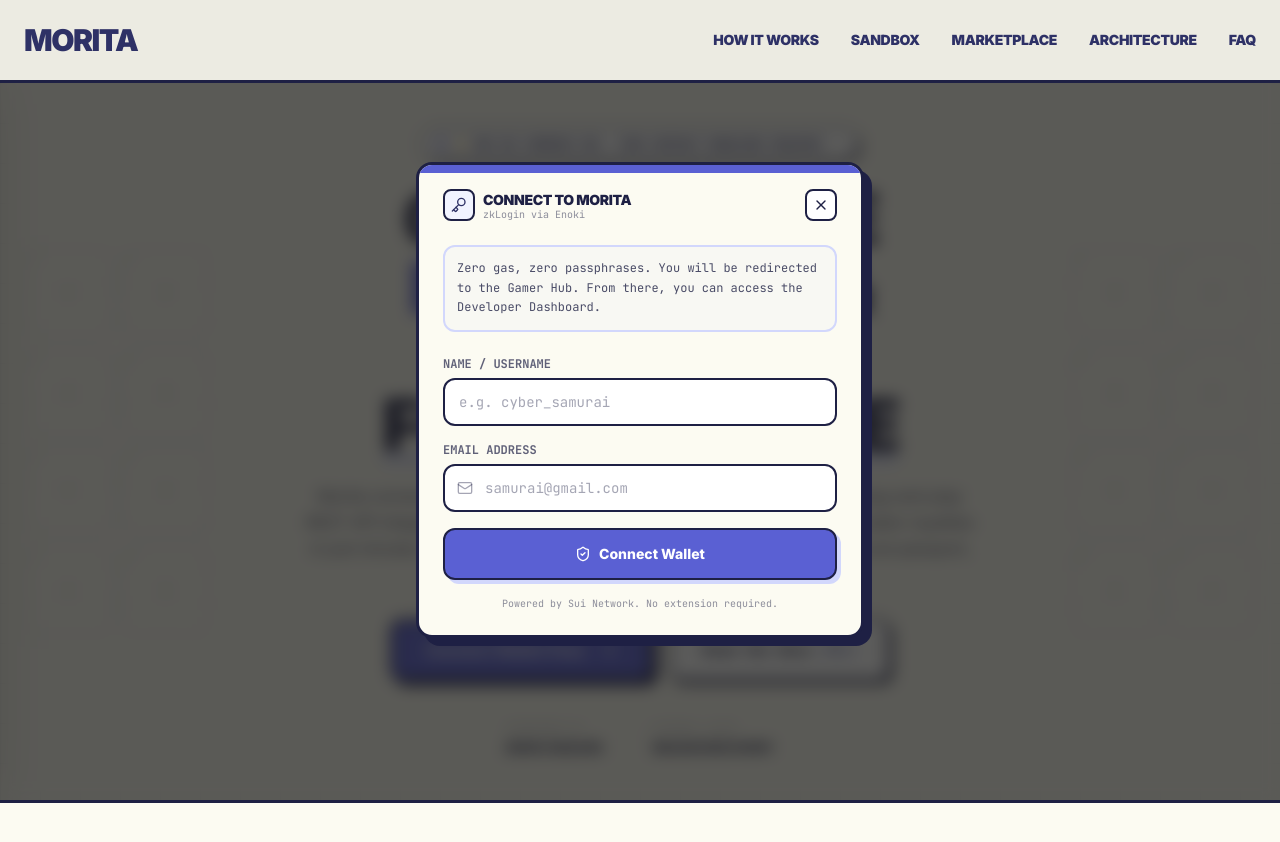
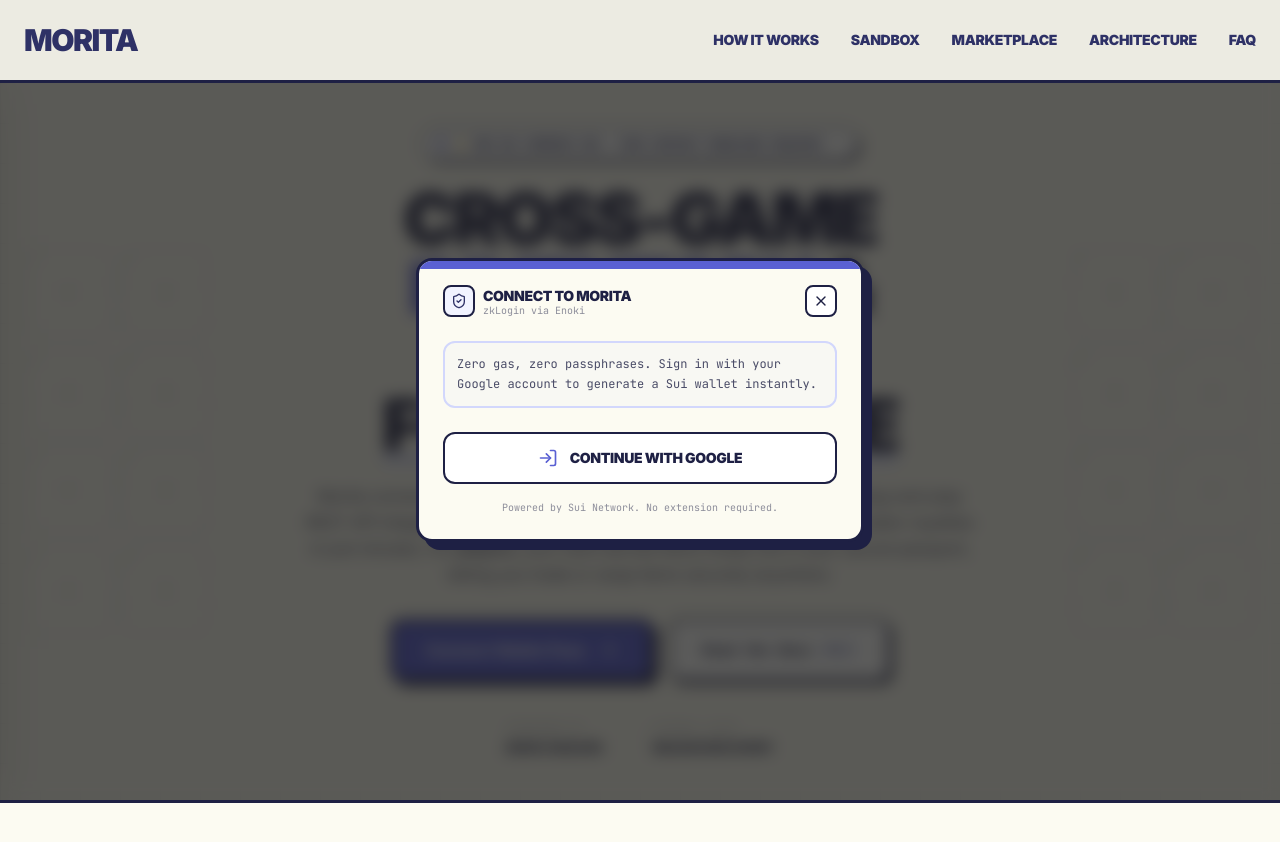
Before and after one commit to Rezacrown/morita-sui, a Next.js app in the folder application/: page / in a window 1280 px wide. Both pictures are taken after a click on the button "Connect Wallet Pass". Shown: the top 842 px of the page. Built offline with nearby package versions, Linux system fonts and the light colour scheme.

Commit message:
feat: update login flow — Google OAuth -> username -> redirect to Hub

```diff
--- a/application/components/landing/login-modal.tsx
+++ b/application/components/landing/login-modal.tsx
@@ -2,7 +2,7 @@
 
 import React, { useState } from 'react';
 import { useRouter } from 'next/navigation';
-import { X, Mail, ShieldCheck, Key } from 'lucide-react';
+import { X, ShieldCheck, LogIn, User } from 'lucide-react';
 import { useAuthStore } from '@/stores/auth-store';
 
 interface LoginModalProps {
@@ -13,22 +13,32 @@
 export default function LoginModal({ isOpen, onClose }: LoginModalProps) {
   const router = useRouter();
   const login = useAuthStore((s) => s.login);
-  const [email, setEmail] = useState('');
-  const [name, setName] = useState('');
+
+  const [step, setStep] = useState<'oauth' | 'username' | 'finishing'>('oauth');
   const [isLoading, setIsLoading] = useState(false);
+  const [username, setUsername] = useState('');
 
   if (!isOpen) return null;
 
-  const handleSubmit = (e: React.FormEvent) => {
-    e.preventDefault();
-    if (!email || !name) return;
+  const handleGoogleOAuth = () => {
     setIsLoading(true);
     setTimeout(() => {
       setIsLoading(false);
-      login(name);
+      setStep('username');
+    }, 1200);
+  };
+
+  const handleSetUsername = (e: React.FormEvent) => {
+    e.preventDefault();
+    if (!username.trim()) return;
+    setIsLoading(true);
+    setStep('finishing');
+    setTimeout(() => {
+      setIsLoading(false);
+      login(username.trim());
       onClose();
       router.push('/inventory');
-    }, 1500);
+    }, 800);
   };
 
   return (
@@ -39,7 +49,7 @@
         <div className="flex justify-between items-center mb-6">
           <div className="flex items-center gap-2">
             <div className="w-8 h-8 rounded-lg bg-blueberry-cream border-2 border-border-dark flex items-center justify-center">
-              <Key className="w-4 h-4 text-blueberry-dark" />
+              <ShieldCheck className="w-4 h-4 text-blueberry-dark" />
             </div>
             <div>
               <h3 className="font-display font-black text-sm uppercase text-border-dark tracking-tight">Connect to Morita</h3>
@@ -49,30 +59,50 @@
           <button onClick={onClose} className="p-1.5 border-2 border-border-dark rounded-lg bg-white hover:bg-border-dark/5 transition-all text-border-dark cursor-pointer"><X className="w-4 h-4" /></button>
         </div>
 
+        {step === 'oauth' && (
+          <>
             <div className="bg-blueberry-light/10 border-2 border-blueberry-light text-xs font-mono p-3 rounded-xl mb-6 text-border-dark/80 leading-relaxed">
-          Zero gas, zero passphrases. You will be redirected to the Gamer Hub. From there, you can access the Developer Dashboard.
+              Zero gas, zero passphrases. Sign in with your Google account to generate a Sui wallet instantly.
             </div>
+            <button
+              onClick={handleGoogleOAuth}
+              disabled={isLoading}
+              className="w-full flex items-center justify-center gap-3 py-3.5 bg-white border-2 border-border-dark rounded-xl font-display font-black text-sm uppercase tracking-tight hover:bg-blueberry-cream transition-all cursor-pointer disabled:opacity-50 disabled:cursor-not-allowed"
+            >
+              {isLoading ? (
+                <><div className="w-4 h-4 border-2 border-blueberry border-t-transparent rounded-full animate-spin" /><span>Redirecting...</span></>
+              ) : (
+                <><LogIn className="w-5 h-5 text-blueberry" /><span>Continue with Google</span></>
+              )}
+            </button>
+          </>
+        )}
 
-        <form onSubmit={handleSubmit} className="space-y-4">
-          <div>
-            <label className="block text-xs font-mono font-bold text-border-dark/70 uppercase mb-1.5">Name / Username</label>
-            <input type="text" placeholder="e.g. cyber_samurai" required value={name} onChange={(e) => setName(e.target.value)} className="w-full px-3.5 py-3 bg-white border-2 border-border-dark rounded-xl text-sm text-border-dark placeholder-border-dark/40 font-mono focus:outline-none focus:ring-2 focus:ring-blueberry" />
+        {step === 'username' && (
+          <form onSubmit={handleSetUsername} className="space-y-4">
+            <div className="bg-blueberry-light/10 border-2 border-blueberry-light text-xs font-mono p-3 rounded-xl text-border-dark/80 leading-relaxed">
+              Welcome! Pick a username to identify yourself across Morita.
             </div>
             <div>
-            <label className="block text-xs font-mono font-bold text-border-dark/70 uppercase mb-1.5">Email Address</label>
+              <label className="block text-xs font-mono font-bold text-border-dark/70 uppercase mb-1.5">Username</label>
               <div className="relative">
-              <div className="absolute inset-y-0 left-0 pl-3.5 flex items-center pointer-events-none text-border-dark/40"><Mail className="w-4 h-4" /></div>
-              <input type="email" placeholder="samurai@gmail.com" required value={email} onChange={(e) => setEmail(e.target.value)} className="w-full pl-10 pr-3.5 py-3 bg-white border-2 border-border-dark rounded-xl text-sm font-mono text-border-dark placeholder-border-dark/40 focus:outline-none focus:ring-2 focus:ring-blueberry" />
+                <div className="absolute inset-y-0 left-0 pl-3.5 flex items-center pointer-events-none text-border-dark/40"><User className="w-4 h-4" /></div>
+                <input type="text" placeholder="e.g. cyber_samurai" value={username} onChange={(e) => setUsername(e.target.value)} className="w-full pl-10 pr-3.5 py-3 bg-white border-2 border-border-dark rounded-xl text-sm font-mono text-border-dark placeholder-border-dark/40 focus:outline-none focus:ring-2 focus:ring-blueberry" />
               </div>
             </div>
-          <button type="submit" disabled={isLoading} className="w-full py-3.5 mt-2 bg-blueberry text-white border-2 border-border-dark text-sm font-display font-extrabold rounded-xl shadow-[4px_4px_0px_0px_var(--color-blueberry-light)] hover:translate-x-0.5 hover:translate-y-0.5 hover:shadow-none hover:bg-blueberry-dark transition-all flex items-center justify-center gap-2 cursor-pointer disabled:opacity-50 disabled:cursor-not-allowed">
-            {isLoading ? (
-              <><div className="w-4 h-4 border-2 border-blueberry-light border-t-transparent rounded-full animate-spin" /><span>Authenticating...</span></>
-            ) : (
-              <><ShieldCheck className="w-4 h-4" /><span>Connect Wallet</span></>
-            )}
+            <button type="submit" disabled={isLoading} className="w-full py-3.5 bg-blueberry text-white border-2 border-border-dark text-sm font-display font-extrabold rounded-xl shadow-[4px_4px_0px_0px_var(--color-blueberry-light)] hover:translate-x-0.5 hover:translate-y-0.5 hover:shadow-none hover:bg-blueberry-dark transition-all flex items-center justify-center gap-2 cursor-pointer disabled:opacity-50 disabled:cursor-not-allowed">
+              {isLoading ? <><div className="w-4 h-4 border-2 border-blueberry-light border-t-transparent rounded-full animate-spin" /><span>Setting up wallet...</span></> : <span>Continue</span>}
             </button>
           </form>
+        )}
+
+        {step === 'finishing' && (
+          <div className="py-10 text-center">
+            <div className="w-12 h-12 border-4 border-blueberry border-t-transparent rounded-full animate-spin mx-auto mb-4" />
+            <p className="font-display font-black text-sm uppercase text-border-dark">Generating Sui Wallet</p>
+            <p className="text-[10px] font-mono text-border-dark/50 mt-1">Via Enoki zkLogin...</p>
+          </div>
+        )}
 
         <div className="mt-4 text-center text-[10px] font-mono text-border-dark/50">Powered by Sui Network. No extension required.</div>
       </div>
```
Lines whose indentation alone changed are shown as unchanged.
